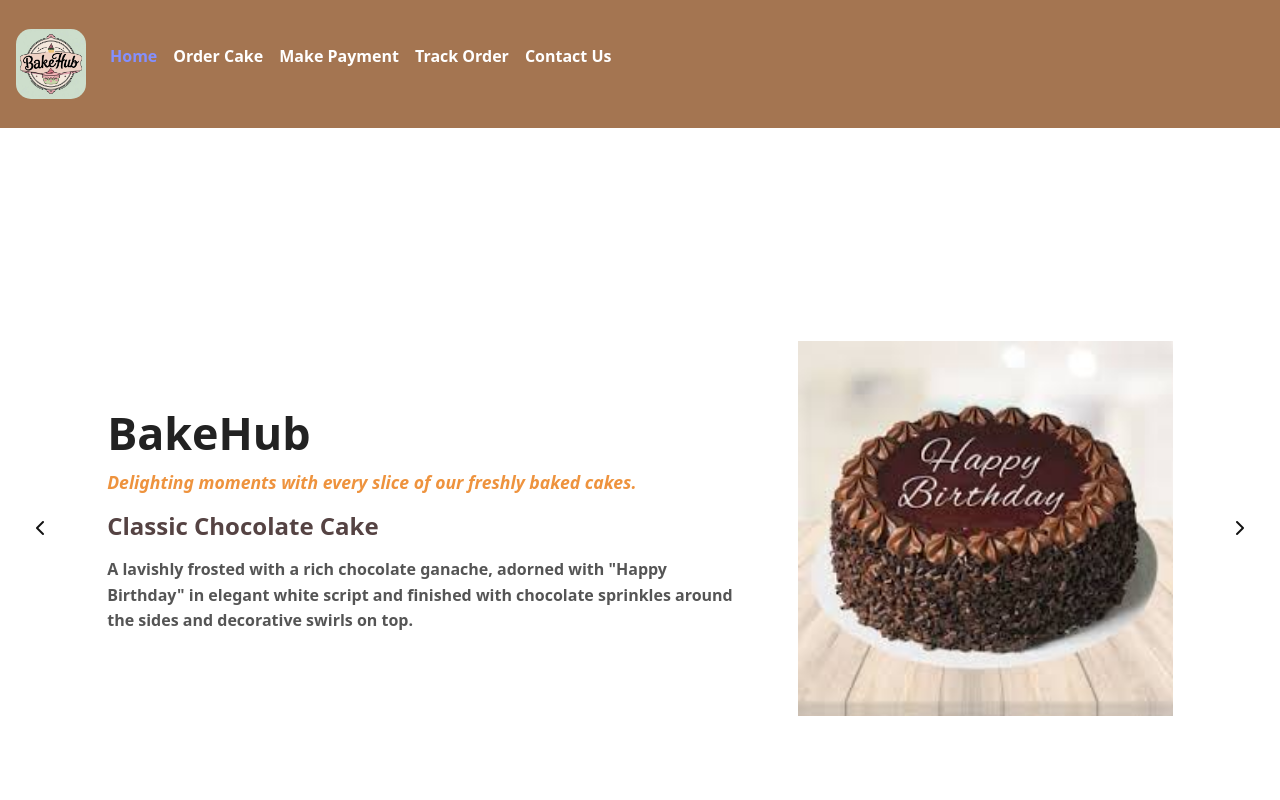
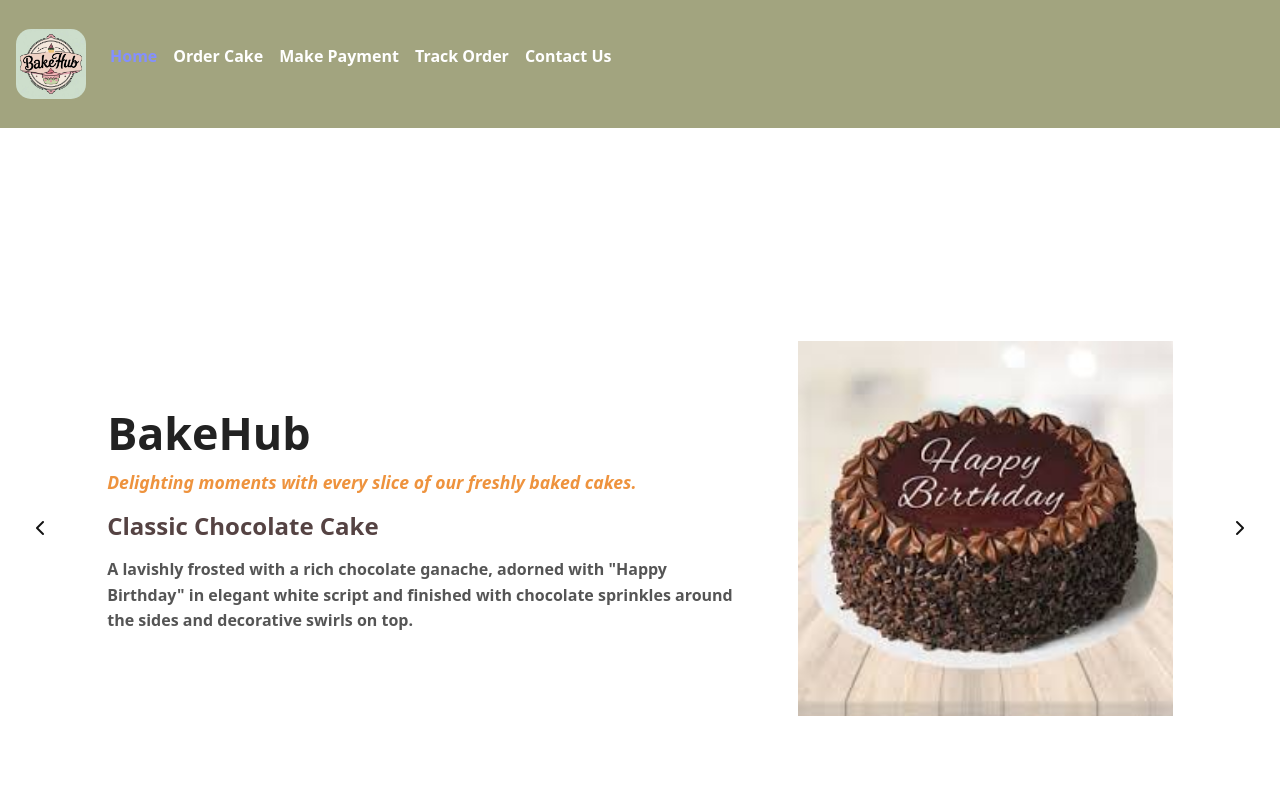
Before and after one commit to prathmesh133/BakeHub, an Angular app: page /home in a window 1280 px wide. Shown: the top 800 px of the page. Built offline with nearby package versions, Linux system fonts and the light colour scheme.

Commit message:
add changes

```diff
--- a/src/app/shared/header/header.component.scss
+++ b/src/app/shared/header/header.component.scss
@@ -1,5 +1,5 @@
 .navbar{
-background-color: #a47551;
+background-color: #a2a47f;
 }
 
 .img-fluid {
```
